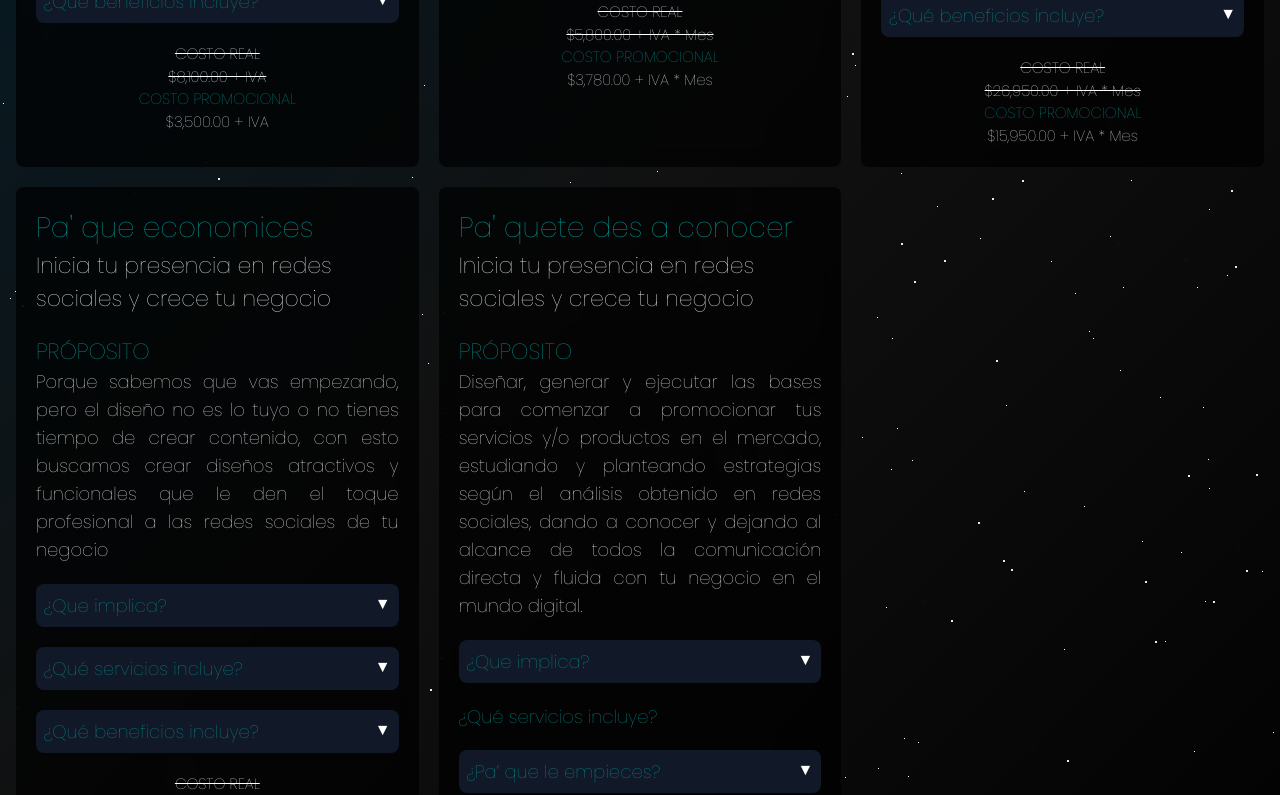
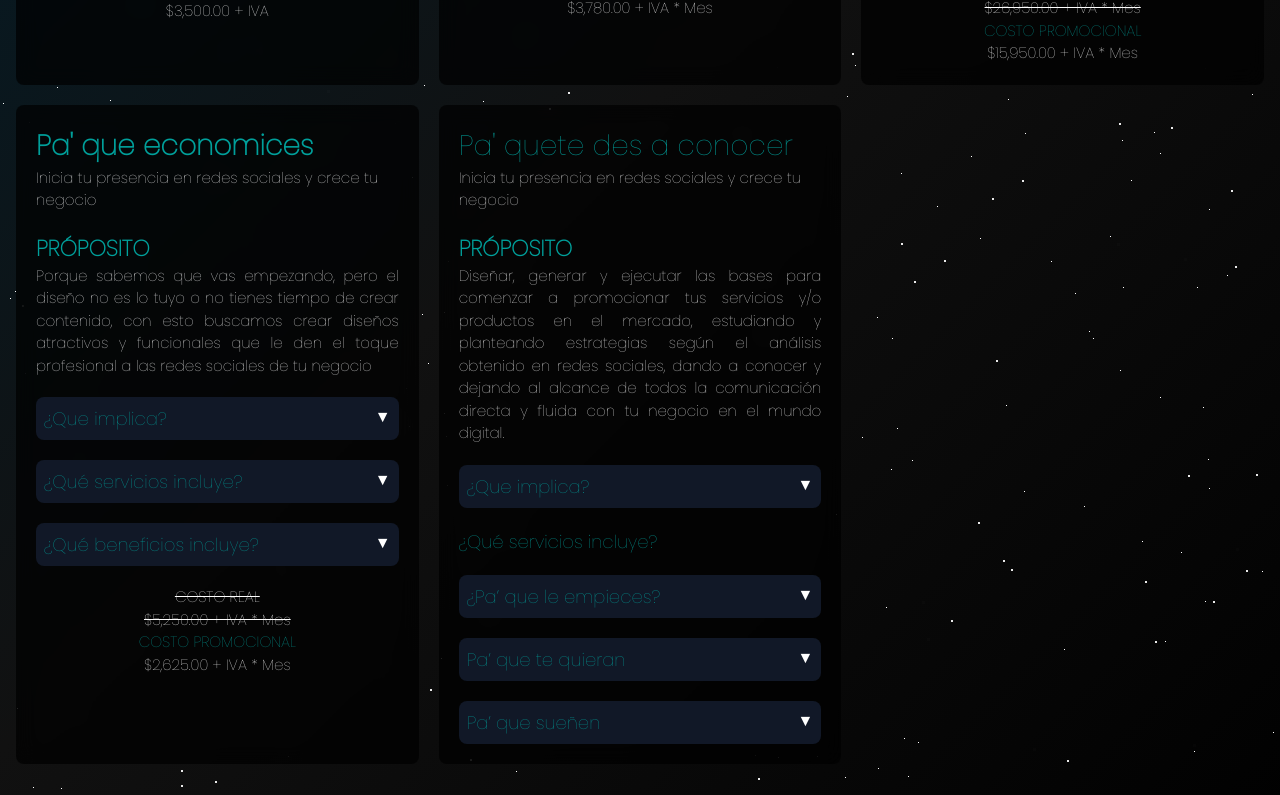
Before and after one commit to AngelLuna17-code/Lalaween, a React (Create React App) app: page / in a window 1280 px wide. Shown: the part 680-1475 px from the top of the page. Built offline with nearby package versions, Linux system fonts and the light colour scheme.

Commit message:
estilado de fuente

```diff
--- a/src/components/Promociones.tsx
+++ b/src/components/Promociones.tsx
@@ -140,12 +140,12 @@ export default function App() {
             {list.map((item, index) => (
                 <div className='p-5 rounded-lg' style={{ background: 'rgba(0, 0, 0, 0.7)', backdropFilter: 'blur(10px)', WebkitBackdropFilter: 'blur(10px)' }}>                    <div className='text-white'>
                     <div>
-                        <h3 className='text-[#00a09b]'>{item.titlePaq}</h3>
-                        <h4>{item.sub}</h4>
+                        <h3 className='text-[#00a09b] font-black'>{item.titlePaq}</h3>
+                        <p>{item.sub}</p>
                     </div>
                     <div className='mt-5'>
-                        <h4 className='text-[#00a09b]'>PRÓPOSITO</h4>
-                        <p className='text-justify sm:text-sm md:text-base lg:text-lg'>{item.proposito}</p>
+                        <h4 className='text-[#00a09b] font-semibold'>PRÓPOSITO</h4>
+                        <p className='text-justify'>{item.proposito}</p>
                     </div>
                 </div>
                     <div className='mt-5'>
@@ -211,11 +211,11 @@ export default function App() {
             <div className='p-5 rounded-lg' style={{ background: 'rgba(0, 0, 0, 0.7)', backdropFilter: 'blur(10px)', WebkitBackdropFilter: 'blur(10px)' }}>                <div className='text-white'>
                 <div>
                     <h3 className='text-[#00a09b]'>Pa' quete des a conocer</h3>
-                    <h4>Inicia tu presencia en redes sociales y crece tu negocio</h4>
+                    <p>Inicia tu presencia en redes sociales y crece tu negocio</p>
                 </div>
                 <div className='mt-5'>
-                    <h4 className='text-[#00a09b]'>PRÓPOSITO</h4>
-                    <p className='text-justify sm:text-sm md:text-base lg:text-lg'>
+                    <h4 className='text-[#00a09b] font-semibold'>PRÓPOSITO</h4>
+                    <p className='text-justify'>
                         Diseñar, generar y ejecutar las bases para comenzar a promocionar tus servicios y/o productos en el
                         mercado, estudiando y planteando estrategias según el análisis obtenido en redes sociales, dando a
                         conocer y dejando al alcance de todos la comunicación directa y fluida con tu negocio en el mundo
```
